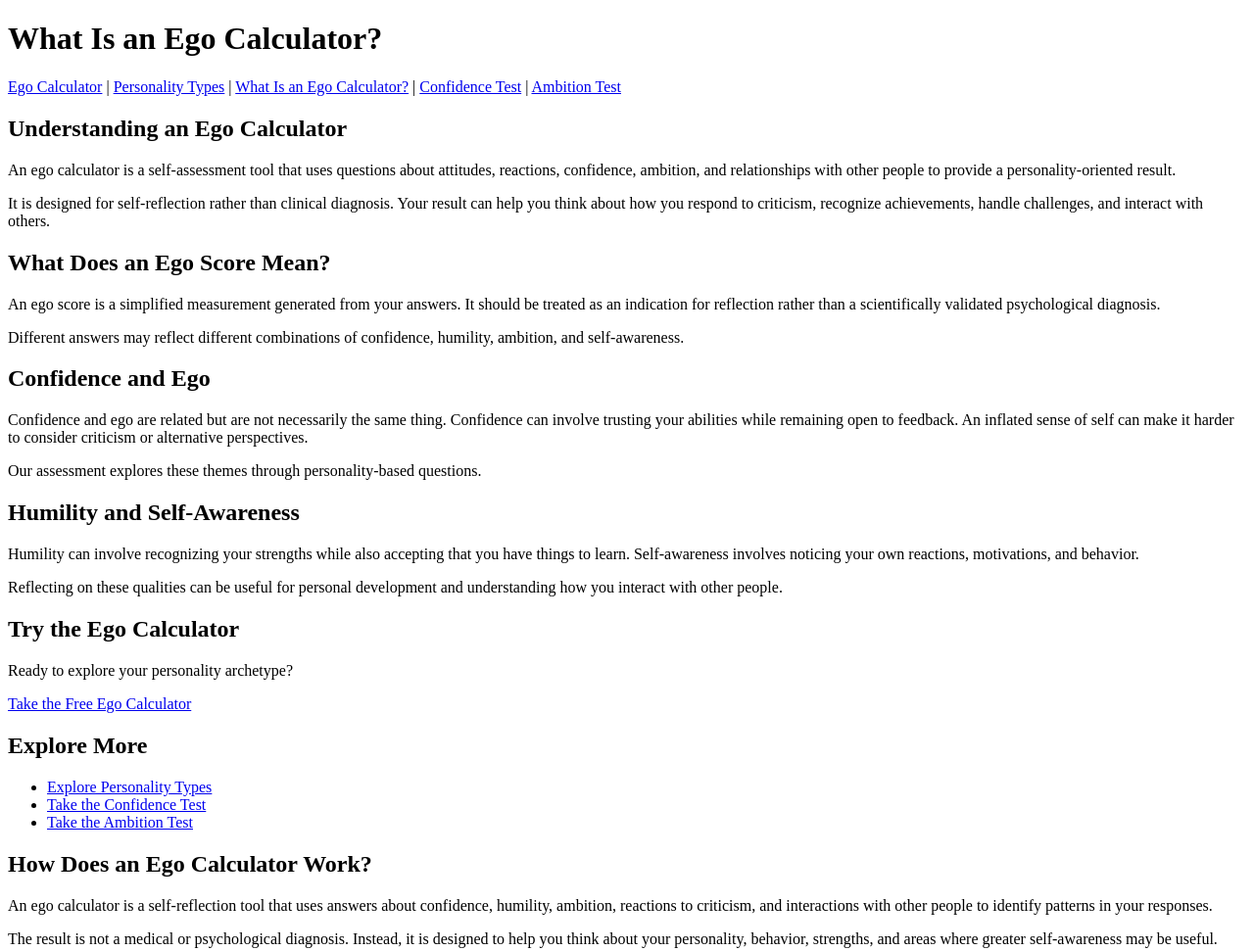
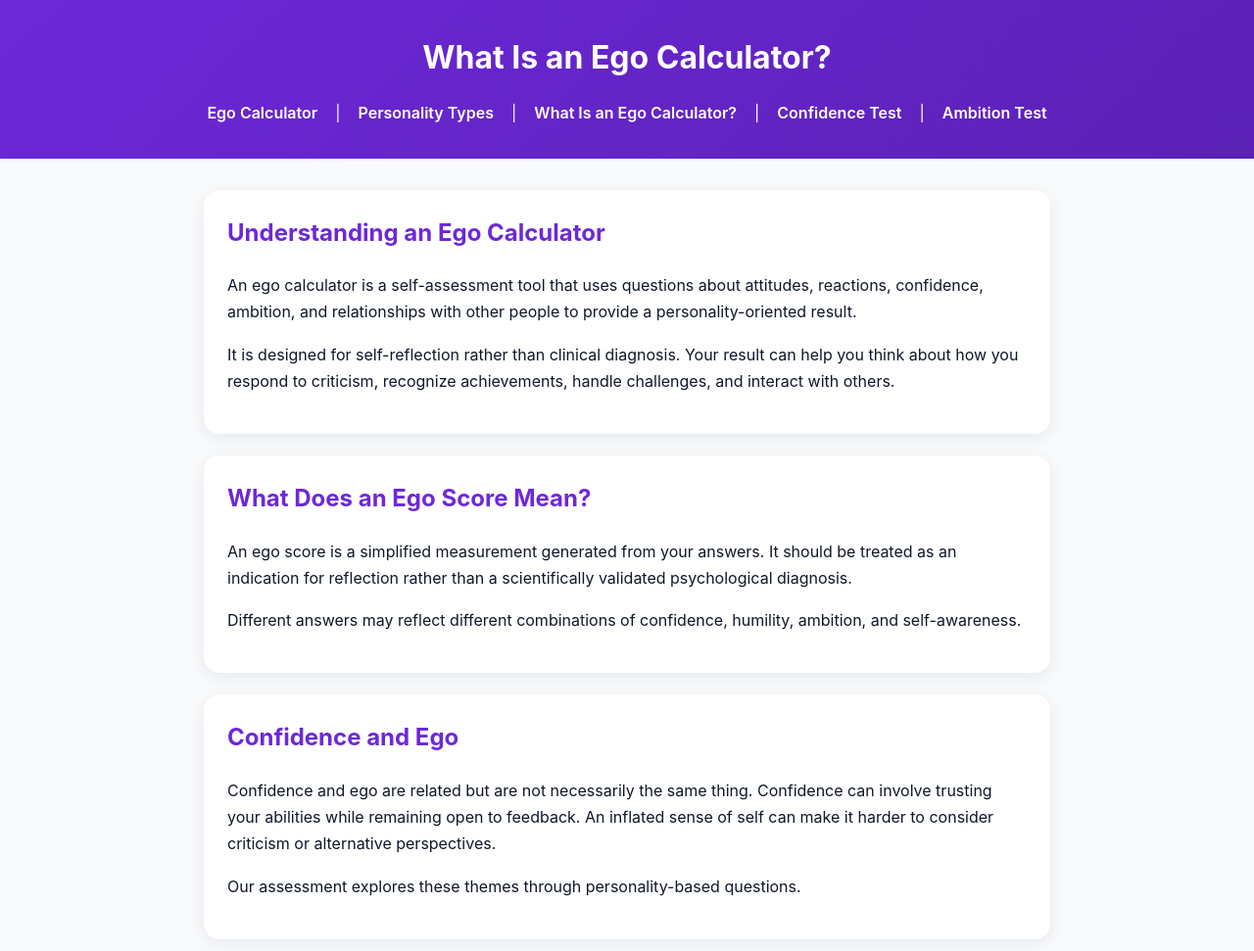
Before and after one commit to mustaqeemabbas92-a11y/Ego-calculator-, a plain HTML site: page what-is-an-ego-calculator.html in a window 1280 px wide. Shown: the top 971 px of the page at 98% size. Drawn offline with Linux system fonts and the light colour scheme.

Commit message:
Update what-is-an-ego-calculator.html

```diff
--- a/what-is-an-ego-calculator.html
+++ b/what-is-an-ego-calculator.html
@@ -16,6 +16,88 @@
   <meta property="og:description" content="Learn how an ego calculator works and explore confidence, humility, ambition, and personality archetypes.">
   <meta property="og:type" content="article">
   <meta property="og:url" content="https://ego-calculator.vercel.app/what-is-an-ego-calculator.html">
+
+<style>
+  * {
+    box-sizing: border-box;
+  }
+
+  body {
+    margin: 0;
+    font-family: Inter, Arial, sans-serif;
+    background: #f8fafc;
+    color: #0f172a;
+    line-height: 1.7;
+  }
+
+  header {
+    background: linear-gradient(135deg, #6d28d9, #5b21b6);
+    color: white;
+    padding: 32px 20px;
+    text-align: center;
+  }
+
+  header h1 {
+    margin: 0 0 16px;
+    font-size: 2rem;
+  }
+
+  nav {
+    display: flex;
+    justify-content: center;
+    flex-wrap: wrap;
+    gap: 10px 18px;
+  }
+
+  nav a {
+    color: white;
+    text-decoration: none;
+    font-weight: 600;
+  }
+
+  nav a:hover {
+    text-decoration: underline;
+  }
+
+  main {
+    max-width: 900px;
+    margin: 32px auto;
+    padding: 0 18px;
+  }
+
+  section {
+    background: white;
+    margin-bottom: 22px;
+    padding: 24px;
+    border-radius: 16px;
+    box-shadow: 0 4px 18px rgba(15, 23, 42, 0.08);
+  }
+
+  h2 {
+    color: #6d28d9;
+    margin-top: 0;
+  }
+
+  a {
+    color: #6d28d9;
+  }
+
+  footer {
+    text-align: center;
+    padding: 24px 16px;
+    color: #475569;
+  }
+
+  @media (max-width: 600px) {
+    header h1 {
+      font-size: 1.6rem;
+    }
+
+    section {
+      padding: 18px;
+    }
+  }
+</style>
 </head>
 
 <body>
```
